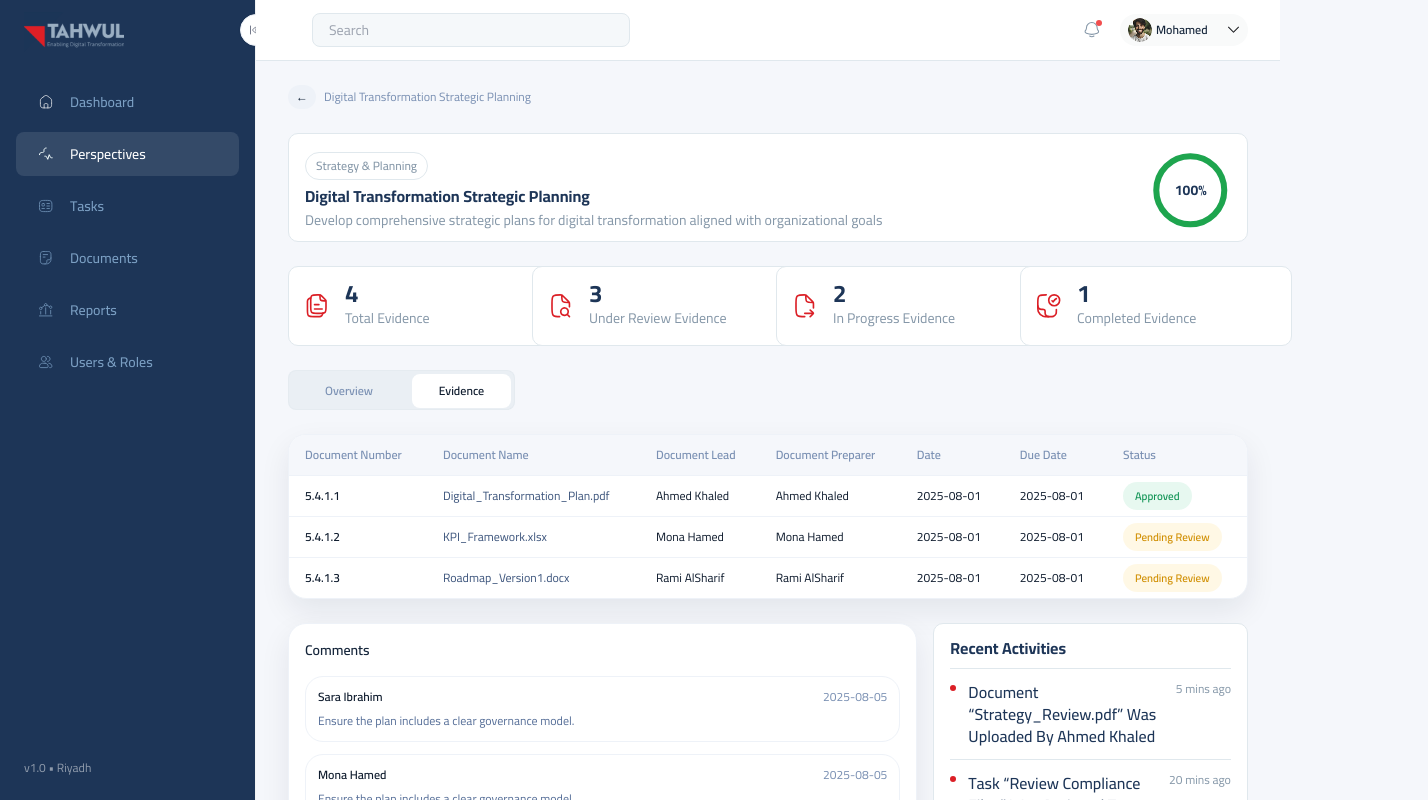
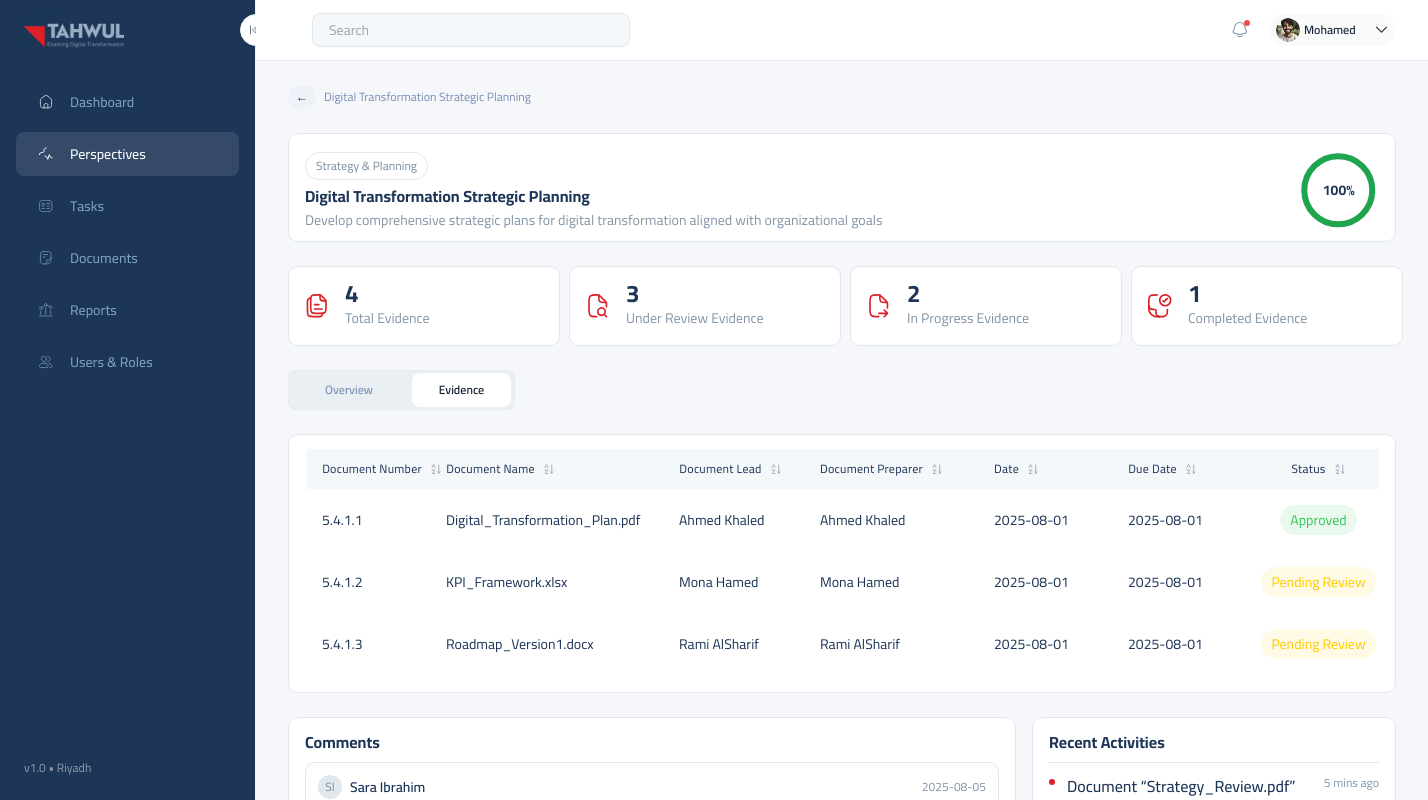
Before and after one commit to waqasshaukat/tahwul-task, a Next.js app: page /perspectives/evidence in a window 1280 px wide. Shown: the top 800 px of the page, 1428 px wide, since content can reach past the window. Built offline with nearby package versions, Linux system fonts and the light colour scheme.

Commit message:
Evidence table added

```diff
--- a/src/app/perspectives/page.tsx
+++ b/src/app/perspectives/page.tsx
@@ -1,10 +1,17 @@
+"use client";
+
+import { useState } from "react";
 import DetailHeader from "@/components/DetailHeader";
 import EvidenceSummaryCard from "@/components/EvidenceSummaryCard";
 import SectionTabs from "@/components/SectionTabs";
 import LeadersRow from "@/components/LeadersRow";
-import { evidenceSummary, objectiveSections } from "@/data/mock";
+import EvidenceTable from "@/components/EvidenceTable";
+import CommentsPanel from "@/components/CommentsPanel";
+import ActivityList from "@/components/ActivityList";
+import { activities, comments, evidenceRows, evidenceSummary, objectiveSections } from "@/data/mock";
 
 export default function PerspectivesOverviewPage() {
+  const [activeTab, setActiveTab] = useState<"Overview" | "Evidence">("Overview");
   return (
     <div className="space-y-6">
       <div className="flex items-center gap-2">
@@ -31,11 +38,13 @@ export default function PerspectivesOverviewPage() {
 
       <SectionTabs
         tabs={[
-          { label: "Overview", href: "/perspectives", active: true },
-          { label: "Evidence", href: "/perspectives/evidence" },
+          { label: "Overview", active: activeTab === "Overview" },
+          { label: "Evidence", active: activeTab === "Evidence" },
         ]}
+        onChange={(label) => setActiveTab(label as "Overview" | "Evidence")}
       />
 
+      {activeTab === "Overview" ? (
         <div className="relative mt-[18.9px] rounded-[10px] border border-[#E0E8ED] bg-white pt-[18.9px] pb-[19.92px]">
           <div className="absolute bottom-0 top-0 left-[180px] w-px bg-[#E0E8ED]" />
           <div className="flex flex-col">
@@ -109,6 +118,17 @@ export default function PerspectivesOverviewPage() {
             })}
           </div>
         </div>
+      ) : (
+        <div className="space-y-6">
+          <div className="mt-4">
+            <EvidenceTable rows={evidenceRows} />
+          </div>
+          <div className="grid gap-4 xl:grid-cols-[2fr_1fr]">
+            <CommentsPanel comments={comments} />
+            <ActivityList title="Recent Activities" items={activities} />
+          </div>
+        </div>
+      )}
 
       <div className="mt-[16.5px]">
         <LeadersRow
--- a/src/components/CommentsPanel.tsx
+++ b/src/components/CommentsPanel.tsx
@@ -10,25 +10,40 @@ type Props = {
 
 export default function CommentsPanel({ comments }: Props) {
   return (
-    <div className="card p-4">
-      <h3 className="text-sm font-semibold text-ink-800">Comments</h3>
-      <div className="mt-4 space-y-3">
+    <div className="w-full rounded-[10px] border border-[#E0E8ED] bg-white p-4">
+      <h3 className="text-[16px] font-bold leading-4 text-[#1D3557]">Comments</h3>
+      <div className="mt-3 space-y-3">
         {comments.map((comment) => (
-          <div key={comment.author} className="rounded-xl border border-slateblue-100 bg-white p-3">
-            <div className="flex items-center justify-between text-xs text-slateblue-500">
-              <span className="font-semibold text-ink-900">{comment.author}</span>
-              <span>{comment.time}</span>
+          <div key={comment.author} className="rounded-[10px] border border-[#E0E8ED] bg-white px-3 py-3">
+            <div className="flex items-center justify-between">
+              <div className="flex items-center gap-2">
+                <div className="flex h-6 w-6 items-center justify-center rounded-full bg-[#E0E8ED] text-[12px] font-medium text-[#8597A8]">
+                  {comment.author
+                    .split(" ")
+                    .map((part) => part[0])
+                    .slice(0, 2)
+                    .join("")}
+                </div>
+                <span className="text-[14px] font-semibold leading-[20px] text-[#1D3557]">
+                  {comment.author}
+                </span>
+              </div>
+              <span className="text-[12px] font-normal leading-[16px] text-[#8597A8]">
+                {comment.time}
+              </span>
             </div>
-            <p className="mt-2 text-xs text-slateblue-600">{comment.text}</p>
+            <p className="mt-2 text-[14px] font-normal leading-[20px] text-[#1D3557]">
+              {comment.text}
+            </p>
           </div>
         ))}
       </div>
       <div className="mt-4">
         <textarea
-          className="h-28 w-full rounded-xl border border-slateblue-100 bg-white p-3 text-xs text-ink-800 outline-none focus:border-brand-500"
+          className="h-[112px] w-full rounded-[10px] border border-[#E0E8ED] bg-white p-3 text-[14px] leading-[20px] text-[#1D3557] outline-none focus:border-[#1D3557]"
           placeholder="Add a comment..."
         />
-        <button className="mt-3 rounded-xl bg-ink-900 px-4 py-2 text-xs font-semibold text-white">
+        <button className="mt-3 inline-flex h-8 items-center gap-2 rounded-[8px] bg-[#1D3557] px-4 text-[12px] font-semibold leading-[16px] text-white">
           Post Comment
         </button>
       </div>
--- a/src/components/EvidenceTable.tsx
+++ b/src/components/EvidenceTable.tsx
@@ -14,42 +14,111 @@ type Props = {
 
 export default function EvidenceTable({ rows }: Props) {
   return (
-    <div className="card overflow-hidden">
-      <div className="overflow-x-auto scrollbar-hidden">
-        <table className="min-w-full text-left text-xs">
-          <thead className="bg-slateblue-50 text-slateblue-500">
-            <tr>
-              {[
-                "Document Number",
-                "Document Name",
-                "Document Lead",
-                "Document Preparer",
-                "Date",
-                "Due Date",
-                "Status",
-              ].map((header) => (
-                <th key={header} className="px-4 py-3 font-semibold">
-                  {header}
-                </th>
-              ))}
+    <div className="h-[259px] w-full rounded-[10px] border border-[#E0E8ED] bg-white overflow-hidden">
+      <div className="pt-[14px] pr-[16px] pl-[17px] overflow-hidden">
+        <table className="w-full table-fixed border-separate border-spacing-0 text-left text-xs">
+          <colgroup>
+            <col style={{ width: 120 }} />
+            <col style={{ width: 20 }} />
+            <col style={{ width: 109 }} />
+            <col style={{ width: 124 }} />
+            <col style={{ width: 103 }} />
+            <col style={{ width: 38 }} />
+            <col style={{ width: 123 }} />
+            <col style={{ width: 51 }} />
+            <col style={{ width: 45 }} />
+            <col style={{ width: 89 }} />
+            <col style={{ width: 69 }} />
+            <col style={{ width: 61 }} />
+            <col style={{ width: 121 }} />
+          </colgroup>
+          <thead className="bg-[#F5F8FB] text-slateblue-500 rounded-[10px] overflow-hidden">
+            <tr className="h-[40px] overflow-hidden rounded-[10px]">
+              <th className="px-4 py-2 font-normal text-[#1D3557]">
+                <span className="inline-flex h-[22px] w-[120px] items-center justify-center gap-[8px] whitespace-nowrap text-[12px] leading-[12px] tracking-[0.02em] text-center">
+                  Document Number
+                  <img src="/icons/sort.svg" alt="" className="h-3 w-3" />
+                </span>
+              </th>
+              <th />
+              <th className="px-0 py-2 font-normal text-[#1D3557]">
+                <span className="inline-flex h-[22px] w-[109px] items-center justify-center gap-[8px] whitespace-nowrap text-[12px] leading-[12px] tracking-[0.02em] text-center">
+                  Document Name
+                  <img src="/icons/sort.svg" alt="" className="h-3 w-3" />
+                </span>
+              </th>
+              <th />
+              <th className="px-0 py-2 font-normal text-[#1D3557]">
+                <span className="inline-flex h-[22px] w-[103px] items-center justify-center gap-[8px] whitespace-nowrap text-[12px] leading-[12px] tracking-[0.02em] text-center">
+                  Document Lead
+                  <img src="/icons/sort.svg" alt="" className="h-3 w-3" />
+                </span>
+              </th>
+              <th />
+              <th className="px-0 py-2 font-normal text-[#1D3557]">
+                <span className="inline-flex h-[22px] w-[123px] items-center justify-center gap-[8px] whitespace-nowrap text-[12px] leading-[12px] tracking-[0.02em] text-center">
+                  Document Preparer
+                  <img src="/icons/sort.svg" alt="" className="h-3 w-3" />
+                </span>
+              </th>
+              <th />
+              <th className="px-0 py-2 font-normal text-[#1D3557]">
+                <span className="inline-flex h-[22px] w-[45px] items-center justify-center gap-[8px] whitespace-nowrap text-[12px] leading-[12px] tracking-[0.02em] text-center">
+                  Date
+                  <img src="/icons/sort.svg" alt="" className="h-3 w-3" />
+                </span>
+              </th>
+              <th />
+              <th className="px-0 py-2 font-normal text-[#1D3557]">
+                <span className="inline-flex h-[22px] w-[69px] items-center justify-center gap-[8px] whitespace-nowrap text-[12px] leading-[12px] tracking-[0.02em] text-center">
+                  Due Date
+                  <img src="/icons/sort.svg" alt="" className="h-3 w-3" />
+                </span>
+              </th>
+              <th />
+              <th className="px-0 py-2 text-center font-normal text-[#1D3557]">
+                <span className="inline-flex h-[22px] w-[54px] items-center justify-center gap-[8px] whitespace-nowrap text-[12px] leading-[12px] tracking-[0.02em] text-center">
+                  Status
+                  <img src="/icons/sort.svg" alt="" className="h-3 w-3" />
+                </span>
+              </th>
             </tr>
           </thead>
-          <tbody>
+          <tbody className="divide-y divide-[#E0E8ED]">
             {rows.map((row) => (
-              <tr key={row.number} className="border-t border-slateblue-100">
-                <td className="px-4 py-3 font-semibold text-ink-900">{row.number}</td>
-                <td className="px-4 py-3 text-slateblue-700">{row.name}</td>
-                <td className="px-4 py-3">{row.lead}</td>
-                <td className="px-4 py-3">{row.preparer}</td>
-                <td className="px-4 py-3">{row.date}</td>
-                <td className="px-4 py-3">{row.due}</td>
-                <td className="px-4 py-3">
+              <tr key={row.number}>
+                <td className="px-4 py-4 text-[14px] font-normal leading-[20px] text-[#1D3557]">
+                  {row.number}
+                </td>
+                <td />
+                <td className="px-0 py-4 text-[14px] font-normal leading-[20px] text-[#1D3557] whitespace-nowrap">
+                  {row.name}
+                </td>
+                <td />
+                <td className="px-0 py-4 text-[14px] font-normal leading-[20px] text-[#1D3557] whitespace-nowrap">
+                  {row.lead}
+                </td>
+                <td />
+                <td className="px-0 py-4 text-[14px] font-normal leading-[20px] text-[#1D3557] whitespace-nowrap">
+                  {row.preparer}
+                </td>
+                <td />
+                <td className="px-0 py-4 text-[14px] font-normal leading-[20px] text-[#1D3557] whitespace-nowrap">
+                  {row.date}
+                </td>
+                <td />
+                <td className="px-0 py-4 text-[14px] font-normal leading-[20px] text-[#1D3557] whitespace-nowrap">
+                  {row.due}
+                </td>
+                <td />
+                <td className="px-0 py-4 text-center">
                   <span
-                    className={`rounded-full px-3 py-1 text-[11px] font-semibold ${
+                    className={`inline-flex items-center justify-center rounded-[30px] px-[10px] text-center text-[14px] font-normal leading-[20px] ${
                       row.status === "Approved"
-                        ? "bg-emerald-500/10 text-emerald-600"
-                        : "bg-amber-500/10 text-amber-600"
+                        ? "w-[77px] bg-[#34C759]/10 text-[#34C759]"
+                        : "min-w-[115px] bg-[#FFCC00]/10 text-[#FFCC00]"
                     }`}
+                    style={{ height: 30 }}
                   >
                     {row.status}
                   </span>
--- a/src/components/SectionTabs.tsx
+++ b/src/components/SectionTabs.tsx
@@ -1,30 +1,28 @@
-import Link from "next/link";
-
 type Tab = {
   label: string;
-  href: string;
   active?: boolean;
 };
 
 type Props = {
   tabs: Tab[];
+  onChange?: (label: string) => void;
 };
 
-export default function SectionTabs({ tabs }: Props) {
+export default function SectionTabs({ tabs, onChange }: Props) {
   return (
-    <div className="inline-flex h-[40px] gap-[6px] rounded-[8px] border border-[#E0E8ED]/50 bg-[#E0E8ED]/50 p-[3px]">
+    <div className="inline-flex h-[40px] items-center gap-[6px] rounded-[8px] border border-[#E0E8ED]/50 bg-[#E0E8ED]/50 p-[3px]">
       {tabs.map((tab) => (
-        <Link
+        <button
           key={tab.label}
-          href={tab.href}
-          className={`flex h-[34px] items-center justify-center rounded-[8px] py-[7px] text-xs font-semibold transition ${
+          className={`flex h-[34px] items-center justify-center rounded-[8px] text-xs font-semibold transition ${
             tab.active
               ? "w-[99px] bg-white px-[15px] text-ink-900"
               : "w-[114px] bg-transparent px-[16px] text-slateblue-500 hover:text-ink-900"
           }`}
+          onClick={() => onChange?.(tab.label)}
         >
           {tab.label}
-        </Link>
+        </button>
       ))}
     </div>
   );
```
Also changed, not shown: public/icons/sort.svg (added). Lines whose indentation alone changed are shown as unchanged.
